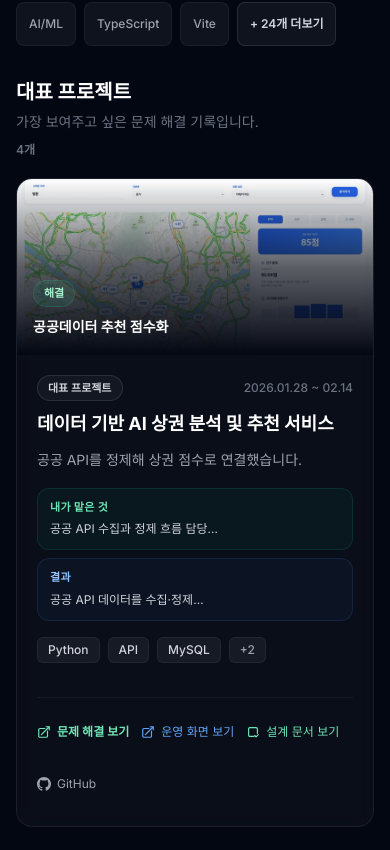
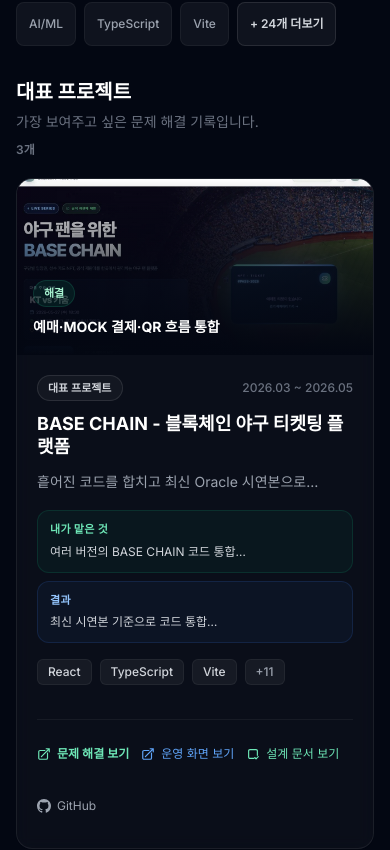
Before and after one commit to FutureAria/my_site, a Next.js app: page / in a window 390 px wide. Shown: the part 7481-8331 px from the top of the page. Built offline with nearby package versions, Linux system fonts and the light colour scheme; no server answers.

Commit message:
Focus portfolio representative projects

```diff
--- a/app/globals.css
+++ b/app/globals.css
@@ -331,6 +331,18 @@ html.light .text-cyan-300 {
   color: #0e7490 !important;
 }
 
+html.light .on-media-text {
+  color: #ffffff !important;
+}
+
+html.light .on-media-muted {
+  color: #d1d5db !important;
+}
+
+html.light .on-media-accent {
+  color: #a7f3d0 !important;
+}
+
 html.light .hero-map-shell {
   background: #ffffff !important;
   border-color: #e5e7eb !important;
@@ -340,6 +352,12 @@ html.light .hero-map-shell {
 html.light .hero-map-step {
   background: #f8fafc !important;
   border-color: #dbeafe !important;
+}
+
+html.light .interview-route-card {
+  background: #ffffff !important;
+  border-color: #dbeafe !important;
+  box-shadow: 0 8px 24px rgba(15, 23, 42, 0.05);
 }
 
 html.light .hero-map-token {
--- a/app/projects/[id]/page.tsx
+++ b/app/projects/[id]/page.tsx
@@ -137,7 +137,7 @@ const PROJECT_DETAIL_COPY: Record<
     role: "감정 분석 응답과 추천 기준 연결 구조를 정리했습니다.",
     result: "사용자 히스토리 기반 추천 흐름을 검증 중입니다.",
   },
-  Major_Link: {
+  MajorLink: {
     headline: "MVP 범위 먼저 검증",
     summary: "기능, 일정, 역할, 비용을 개발 전 검증 문서로 정리했습니다.",
     problem: "아이디어만 있으면 개발 범위와 검증 기준이 흐려졌습니다.",
@@ -350,13 +350,13 @@ export default async function ProjectPage({
             />
             <div className="absolute inset-0 bg-gradient-to-t from-[var(--bg-primary)] via-[var(--bg-primary)]/30 to-transparent" />
             <div className="absolute bottom-0 left-0 right-0 p-6 sm:p-8">
-              <span className="inline-block text-xs font-semibold tracking-widest uppercase text-emerald-300 mb-2">
+              <span className="on-media-accent inline-block text-xs font-semibold tracking-widest uppercase text-emerald-300 mb-2">
                 Project · {String(idx + 1).padStart(2, "0")}
               </span>
-              <h1 className="korean-title-wrap max-w-[20rem] text-[1.4rem] font-black leading-tight sm:max-w-full sm:text-4xl">
+              <h1 className="on-media-text korean-title-wrap max-w-[20rem] text-[1.4rem] font-black leading-tight sm:max-w-full sm:text-4xl">
                 {project.title}
               </h1>
-              <p className="text-sm text-gray-300 mt-2">{project.period}</p>
+              <p className="on-media-muted text-sm text-gray-300 mt-2">{project.period}</p>
             </div>
           </div>
         )}
--- a/components/Projects.tsx
+++ b/components/Projects.tsx
@@ -90,6 +90,12 @@ const PROJECT_GROUPS = [
   },
 ];
 
+const FEATURED_PROJECT_ORDER = [
+  "BASE CHAIN - 블록체인 야구 티켓팅 플랫폼",
+  "KIS AI 트레이더",
+  "MajorLink",
+];
+
 const INTERVIEW_ROUTE = [
   {
     href: "/projects/4",
@@ -156,7 +162,7 @@ const PROJECT_CARD_COPY: Record<
     role: "감정 분석 결과를 추천 기준으로 설계",
     impact: "사용자 히스토리 연동 구조 정리 중",
   },
-  Major_Link: {
+  MajorLink: {
     hook: "MVP 범위 정리 중",
     teaser: "기능, 일정, 역할, 비용을 개발 전 기준으로 정리 중입니다.",
     role: "범위·일정·비용 정리 중",
@@ -220,12 +226,18 @@ export default function Projects({ data }: { data: ProjectItem[] }) {
     const matchTech = !activeTech || p.techs.includes(activeTech);
     return matchSearch && matchTech;
   });
-  const groupedProjects = PROJECT_GROUPS.map((group) => ({
-    ...group,
-    projects: filtered.filter(
-      (project) => (project.category || "기타 프로젝트") === group.id
-    ),
-  })).filter((group) => group.projects.length > 0);
+  const groupedProjects = PROJECT_GROUPS.map((group) => {
+    const projects = filtered
+      .filter((project) => (project.category || "기타 프로젝트") === group.id)
+      .sort((a, b) => {
+        if (group.id !== "대표 프로젝트") return data.indexOf(a) - data.indexOf(b);
+        const aRank = FEATURED_PROJECT_ORDER.indexOf(a.title);
+        const bRank = FEATURED_PROJECT_ORDER.indexOf(b.title);
+        return (aRank === -1 ? 999 : aRank) - (bRank === -1 ? 999 : bRank);
+      });
+
+    return { ...group, projects };
+  }).filter((group) => group.projects.length > 0);
 
   const renderProjectCard = (
     project: ProjectItem,
@@ -274,7 +286,7 @@ export default function Projects({ data }: { data: ProjectItem[] }) {
               <span className="project-card-state inline-flex items-center rounded-full border border-emerald-400/15 bg-emerald-500/10 px-2.5 py-1 text-[11px] font-semibold text-emerald-200">
                 {cardBadge}
               </span>
-              <p className="readable-copy mt-2 line-clamp-1 text-sm font-bold leading-6 text-white sm:text-base">
+              <p className="on-media-text readable-copy mt-2 line-clamp-1 text-sm font-bold leading-6 text-white sm:text-base">
                 {hook}
               </p>
             </div>
@@ -296,7 +308,7 @@ export default function Projects({ data }: { data: ProjectItem[] }) {
               <span className="project-card-state inline-flex items-center rounded-full border border-emerald-400/15 bg-emerald-500/10 px-2.5 py-1 text-[11px] font-semibold text-emerald-200">
                 {cardBadge}
               </span>
-              <p className="readable-copy mt-2 line-clamp-1 text-sm font-bold leading-6 text-white sm:text-base">
+              <p className="on-media-text readable-copy mt-2 line-clamp-1 text-sm font-bold leading-6 text-white sm:text-base">
                 {hook}
               </p>
             </div>
@@ -460,7 +472,7 @@ export default function Projects({ data }: { data: ProjectItem[] }) {
               <Link
                 key={item.href}
                 href={item.href}
-                className="group rounded-2xl border border-white/10 bg-gray-950/30 p-4 transition-all hover:-translate-y-0.5 hover:border-emerald-400/25 hover:bg-white/[0.055]"
+                className="interview-route-card group rounded-2xl border border-white/10 bg-gray-950/30 p-4 transition-all hover:-translate-y-0.5 hover:border-emerald-400/25 hover:bg-white/[0.055]"
               >
                 <span className="text-xs font-semibold text-emerald-300">
                   {item.label}
--- a/data/portfolio.json
+++ b/data/portfolio.json
@@ -301,7 +301,7 @@
           "type": "xlsx"
         }
       ],
-      "category": "대표 프로젝트"
+      "category": "백엔드 기초 프로젝트"
     },
     {
       "title": "KIS AI 트레이더",
@@ -623,7 +623,7 @@
       "category": "개발 중 · 기획 프로젝트"
     },
     {
-      "title": "Major_Link",
+      "title": "MajorLink",
       "period": "2026.05.12 ~ 진행 중",
       "desc": "전공/프로젝트 연결 아이디어를 MVP 기능, 일정, 역할, 비용, 검증 범위로 정리한 기획 프로젝트",
       "problem": "개발 전 MVP 검증",
```
Also changed, not shown: 1 other file (tests, documents, lock files or other folders).
